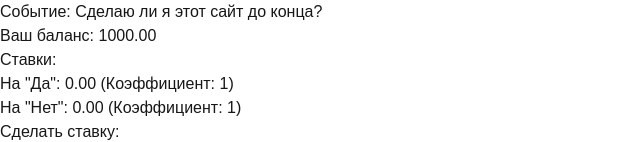
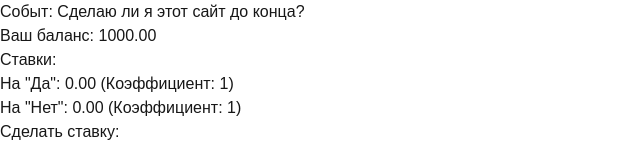
Before and after one commit to Rics69/Stake-Point, a Next.js app: page /bet in a window 1280 px wide. Shown: the top 142 px of the page, without its empty margins (0-640 px from the left). Built offline with nearby package versions, Linux system fonts and the light colour scheme.

Commit message:
feat: test commit

```diff
--- a/src/app/bet/page.tsx
+++ b/src/app/bet/page.tsx
@@ -60,7 +60,7 @@ const Page: React.FC = () => {
 
     return (
         <div>
-            <h1>Событие: Сделаю ли я этот сайт до конца?</h1>
+            <h1>Событ: Сделаю ли я этот сайт до конца?</h1>
             <p>Ваш баланс: {userBalance.toFixed(2)}</p>
 
             {!eventEnded ? (
```
